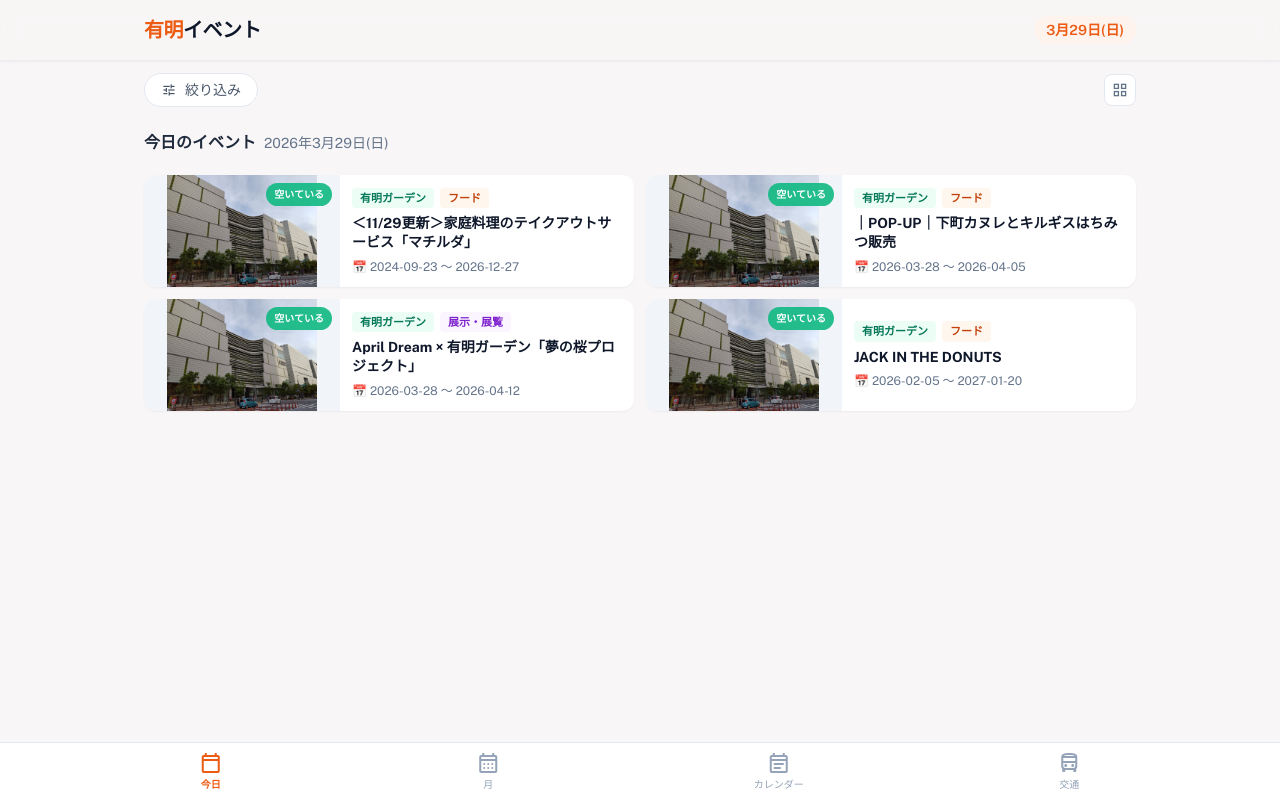
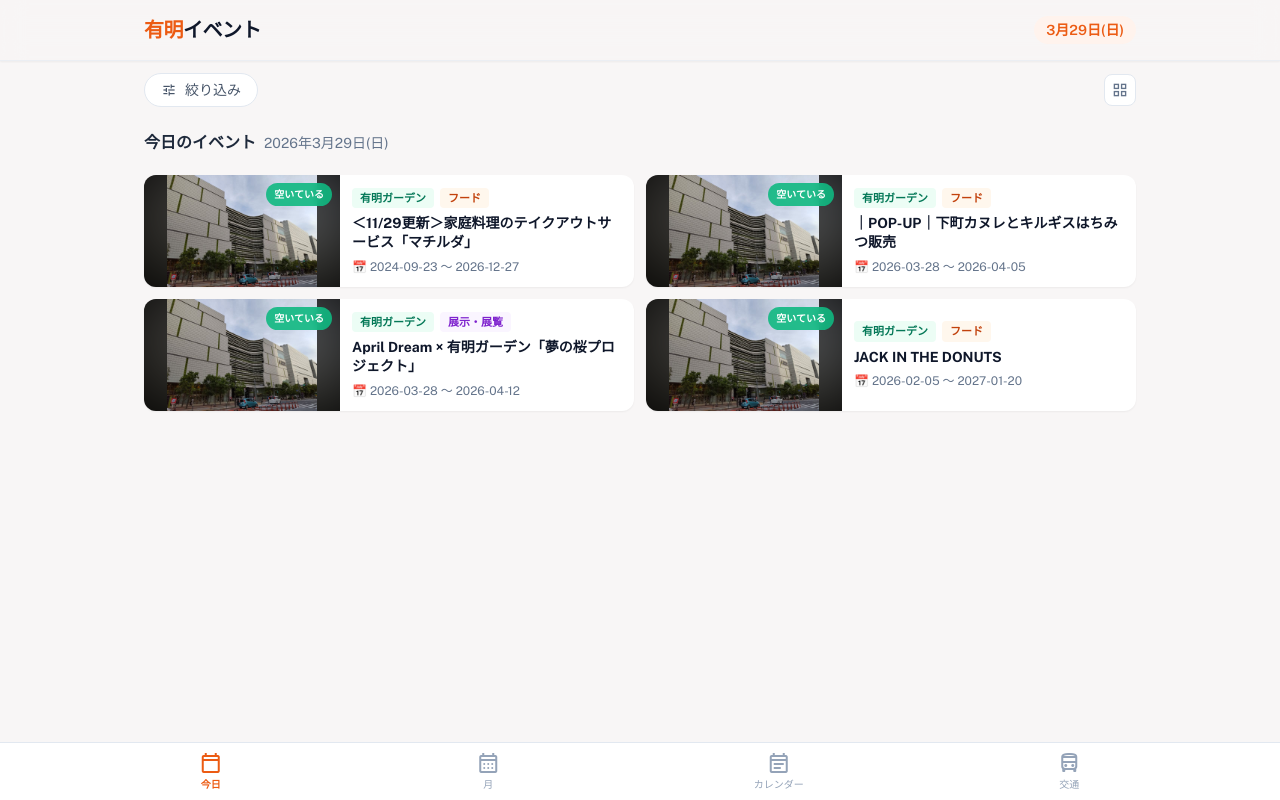
Before and after one commit to KANNOHI1/ariake-events, a Next.js app in the folder packages/web/: page / in a window 1280 px wide. Built offline with nearby package versions, Linux system fonts and the light colour scheme.

Commit message:
feat: add blurred backdrop to EventCard images

```diff
--- a/packages/web/src/components/EventCard.tsx
+++ b/packages/web/src/components/EventCard.tsx
@@ -18,21 +18,28 @@ export default function EventCard({ event, viewMode = 'list' }: Props) {
   const categoryLabel = CATEGORY_LABELS[event.category] ?? event.category
   const congestionInfo = getCongestionInfo(event.congestionRisk)
   const imageUrl = getImageUrl(event)
+  const displaySrc = imgError ? getFacilityPhoto(event.facility) : imageUrl
 
   const dateRange = event.startDate === event.endDate
     ? event.startDate
     : `${event.startDate} 〜 ${event.endDate}`
 
   const imageArea = (
-    <div className={`relative shrink-0 bg-slate-100 ${viewMode === 'grid' ? 'w-full aspect-video' : 'w-[40%]'}`}>
+    <div className={`relative shrink-0 overflow-hidden bg-black ${viewMode === 'grid' ? 'w-full aspect-video' : 'w-[40%]'}`}>
       <img
-        src={imgError ? getFacilityPhoto(event.facility) : imageUrl}
+        src={displaySrc}
+        alt=""
+        aria-hidden="true"
+        className="absolute inset-0 w-full h-full object-cover scale-110 blur-2xl opacity-60"
+      />
+      <img
+        src={displaySrc}
         alt={event.eventName}
-        className="w-full h-full object-contain"
+        className="relative z-10 w-full h-full object-contain"
         onError={() => setImgError(true)}
       />
       {congestionInfo && (
-        <span className={`absolute top-2 right-2 ${congestionInfo.imageBadgeClass} text-[10px] font-bold px-2 py-1 rounded-full backdrop-blur-sm`}>
+        <span className={`absolute top-2 right-2 z-20 ${congestionInfo.imageBadgeClass} text-[10px] font-bold px-2 py-1 rounded-full backdrop-blur-sm`}>
           {congestionInfo.label}
         </span>
       )}
```
Also changed, not shown: 1 other file (tests, documents, lock files or other folders).
